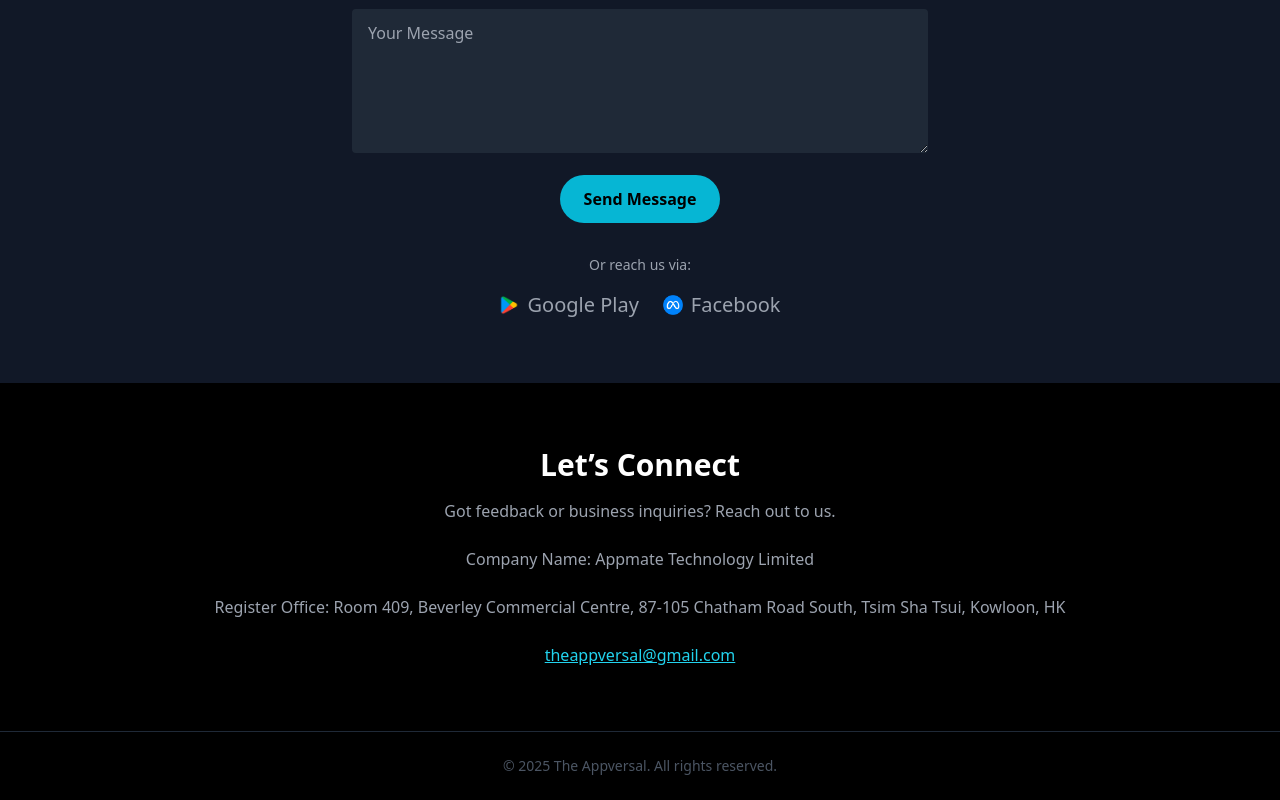
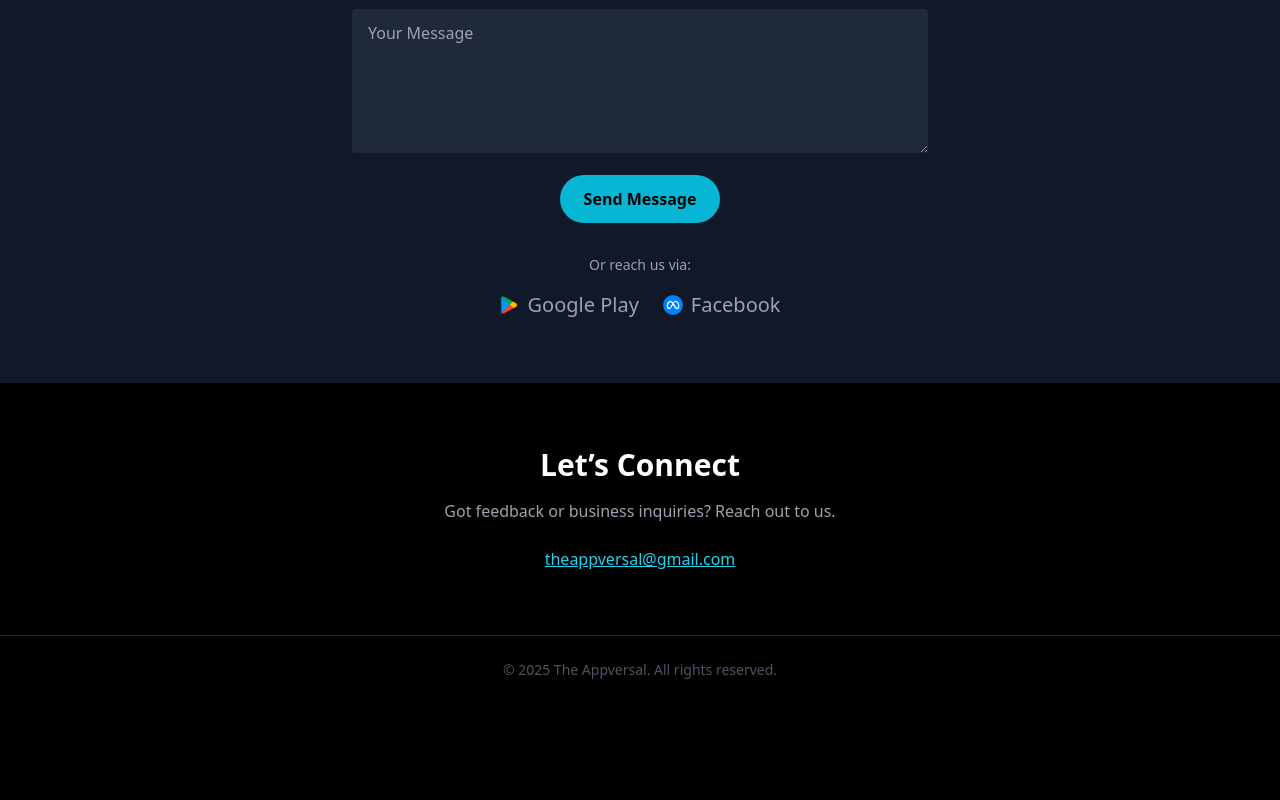
Before and after one commit to dat036/appversal-web, a React (Vite) app: page / in a window 1280 px wide. Shown: the part 2048-2848 px from the top of the page. After the commit the page ends 2752 px from the top, so only its background shows below. Built offline with nearby package versions, Linux system fonts and the light colour scheme.

Commit message:
hide company info

```diff
--- a/src/App.jsx
+++ b/src/App.jsx
@@ -158,8 +158,8 @@ export default function App() {
   <section id="contact" className="py-16 px-6 text-center">
         <h3 className="text-3xl font-bold text-white mb-4">Let’s Connect</h3>
         <p className="text-gray-400 mb-6">Got feedback or business inquiries? Reach out to us.</p>
-        <p className="text-gray-400 mb-6">Company Name:  Appmate Technology Limited</p>
-        <p className="text-gray-400 mb-6">Register Office:  Room 409, Beverley Commercial Centre, 87-105 Chatham Road South, Tsim Sha Tsui, Kowloon, HK</p>
+        {/* <p className="text-gray-400 mb-6">Company Name:  Appmate Technology Limited</p>
+        <p className="text-gray-400 mb-6">Register Office:  Room 409, Beverley Commercial Centre, 87-105 Chatham Road South, Tsim Sha Tsui, Kowloon, HK</p> */}
         <a href="mailto:theappversal@gmail.com" className="text-cyan-400 underline">theappversal@gmail.com</a>
       </section>
 
```
